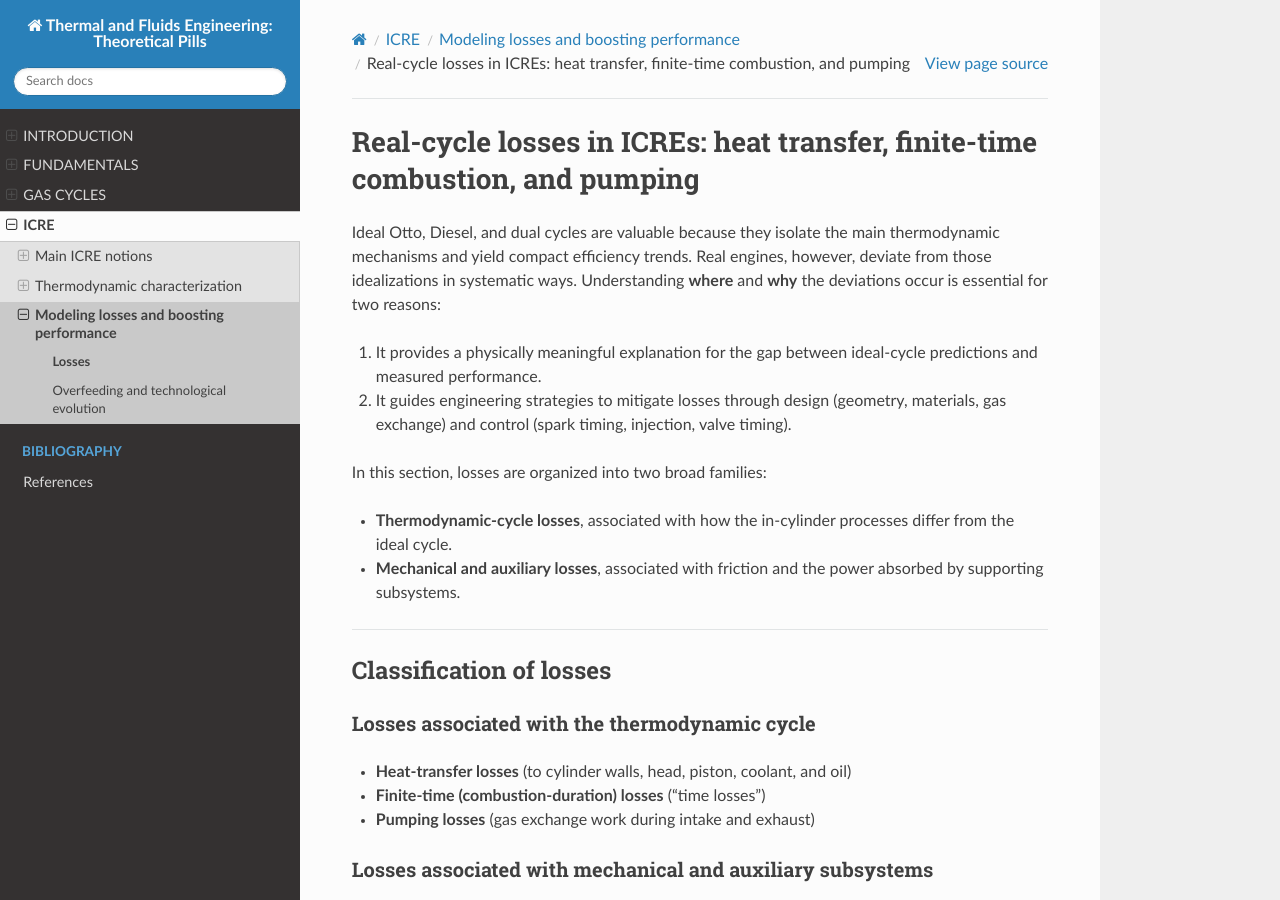
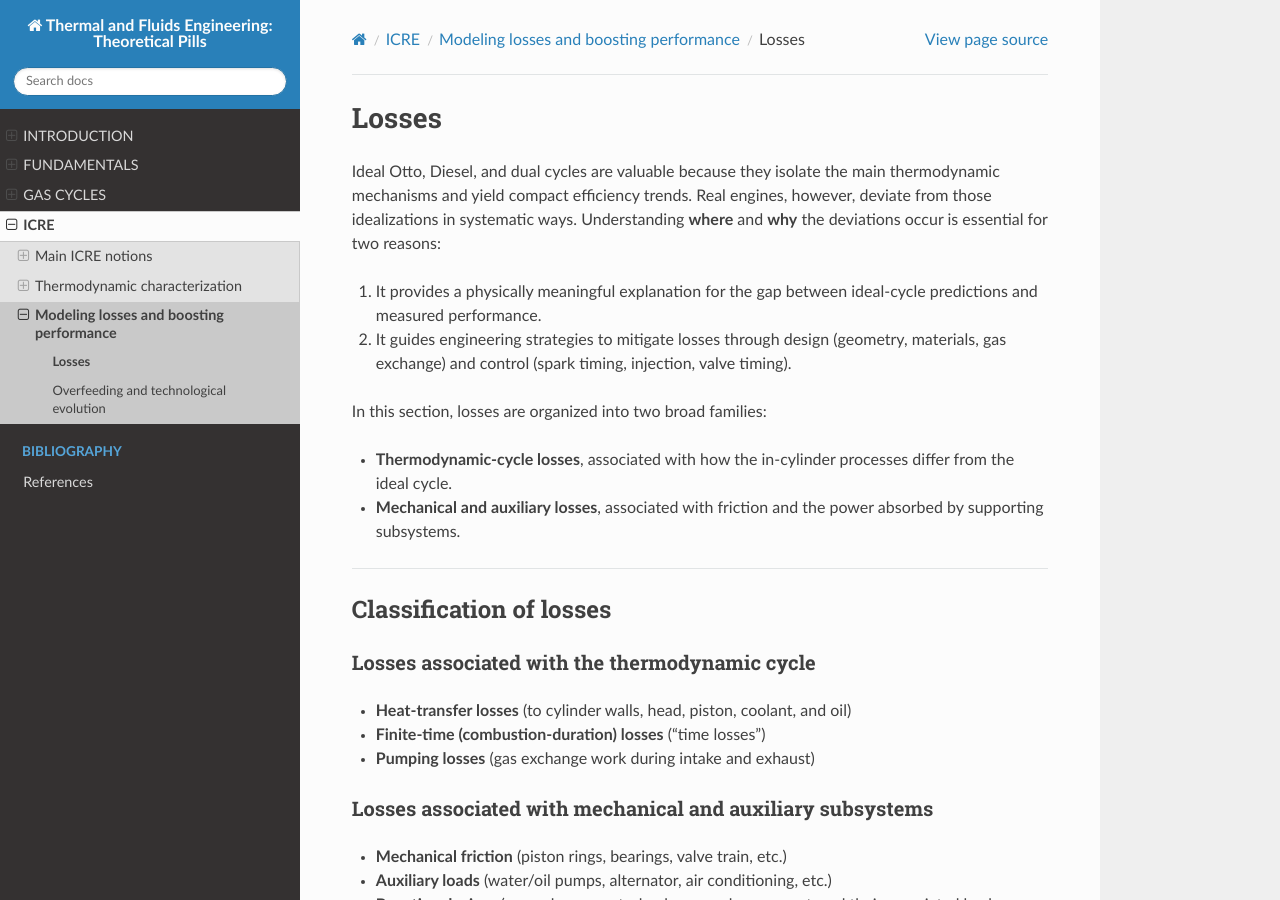
Before and after one commit to azarketa/Thermodynamics-theoretical-pills, a Sphinx documentation site: the page built from source/06_Losses.md, in a window 1280 px wide and 900 px high. Built offline with Sphinx 7.4.7 and the Read the Docs theme 3.1.0, drawn with Linux system fonts in a browser that asks for light colours.

Commit message:
Files updated

```diff
--- a/source/06_Losses.md
+++ b/source/06_Losses.md
@@ -1,5 +1,5 @@
 (sec_icre_losses)=
-## Real-cycle losses in ICREs: heat transfer, finite-time combustion, and pumping
+## Losses
 
 Ideal Otto, Diesel, and dual cycles are valuable because they isolate the main thermodynamic mechanisms and yield compact efficiency trends. Real engines, however, deviate from those idealizations in systematic ways. Understanding **where** and **why** the deviations occur is essential for two reasons:
 
```
